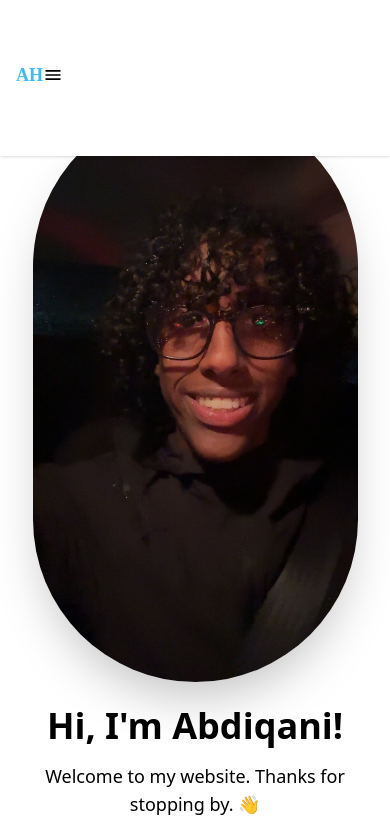
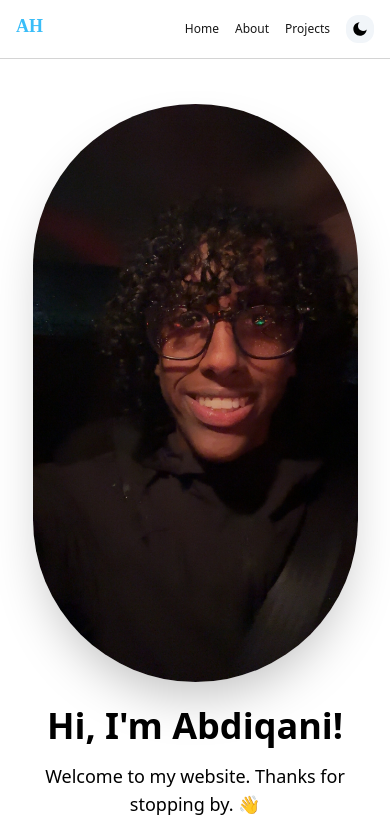
Before and after one commit to Afi223/personal-website, a Next.js app: page / in a window 390 px wide. Shown: the top 829 px of the page. Built offline with nearby package versions, Linux system fonts and the light colour scheme.

Commit message:
Fixed persistent navbar issue

```diff
--- a/components/Navbar.tsx
+++ b/components/Navbar.tsx
@@ -4,7 +4,6 @@ import React, { useEffect, useState } from "react";
 import { Link } from "react-scroll/modules";
 import { useTheme } from "next-themes";
 import { RiMoonFill, RiSunLine } from "react-icons/ri";
-import { IoMdMenu, IoMdClose } from "react-icons/io";
 import "../styles/navbar.css";
 
 interface NavItem {
@@ -20,8 +19,6 @@ const NAV_ITEMS: NavItem[] = [
 
 export default function Navbar() {
   const [mounted, setMounted] = useState(false);
-  const [navbar, setNavbar] = useState(false);
-
   const { systemTheme, theme, setTheme } = useTheme();
   const currentTheme = theme === "system" ? systemTheme : theme;
 
@@ -30,74 +27,54 @@ export default function Navbar() {
   }, []);
 
   return (
-    <header className="fixed top-0 z-50 w-full bg-white shadow dark:bg-stone-900 dark:border-b dark:border-stone-600">
-      <div className="flex items-center justify-between px-4 sm:px-20 py-2 sm:py-4">
+    <header className="fixed top-0 z-50 w-full bg-white dark:bg-stone-900 border-b border-neutral-300 dark:border-stone-600">
+      <div className="flex items-center px-4 sm:px-20 py-3 sm:py-4">
 
         {/* Logo */}
-        <Link to="home">
-          <h2 className="text-lg sm:text-2xl font-bold glitter-text">AH</h2>
+        <Link
+          to="home"
+          smooth
+          duration={500}
+          className="cursor-pointer"
+        >
+          <h2 className="text-lg sm:text-2xl font-bold glitter-text">
+            AH
+          </h2>
         </Link>
 
-        {/* Mobile menu button */}
-        <div className="md:hidden">
-          <button onClick={() => setNavbar(!navbar)}>
-            {navbar ? <IoMdClose size={24} className="sm:block hidden" /> : <IoMdMenu size={24} className="sm:block hidden" />}
-            {navbar ? <IoMdClose size={20} className="sm:hidden block" /> : <IoMdMenu size={20} className="sm:hidden block" />}
-          </button>
-        </div>
-
         {/* Navigation */}
-        <div
-          className={`
-            ml-auto
-            transition-transform transition-opacity
-            duration-700 ease-in-out
-
-            md:flex md:items-center
-            md:opacity-100 md:translate-y-0
-            md:pointer-events-auto
-
-            ${
-              navbar
-                ? "opacity-100 translate-y-0"
-                : "opacity-0 -translate-y-6 pointer-events-none"
-            }
-          `}
-        >
-          <div className="flex flex-col items-center space-y-4 sm:space-y-8 md:flex-row md:space-y-0 md:space-x-6">
-
+        <nav className="flex items-center gap-4 sm:gap-6 ml-auto">
           {NAV_ITEMS.map((item, idx) => (
             <Link
               key={idx}
               to={item.page}
-                onClick={() => setNavbar(false)}
-                className="text-sm sm:text-base text-neutral-900 dark:text-neutral-100 hover:opacity-80 transition"
+              smooth
+              duration={500}
+              className="cursor-pointer text-xs sm:text-sm md:text-base text-neutral-900 dark:text-neutral-100 hover:opacity-80 transition"
             >
               {item.label}
             </Link>
           ))}
 
+          {/* Theme Toggle */}
           {mounted && (
             currentTheme === "dark" ? (
               <button
                 onClick={() => setTheme("light")}
-                  className="bg-slate-100 p-2 rounded-xl hover:scale-110 transition"
+                className="bg-slate-100 p-1.5 sm:p-2 rounded-xl hover:scale-110 transition"
               >
-                  <RiSunLine size={20} className="sm:block hidden text-black" />
-                  <RiSunLine size={16} className="sm:hidden block text-black" />
+                <RiSunLine size={16} className="text-black" />
               </button>
             ) : (
               <button
                 onClick={() => setTheme("dark")}
-                  className="bg-slate-100 p-2 rounded-xl hover:scale-110 transition"
+                className="bg-slate-100 p-1.5 sm:p-2 rounded-xl hover:scale-110 transition"
               >
-                  <RiMoonFill size={20} className="sm:block hidden text-black dark:text-white" />
-                  <RiMoonFill size={16} className="sm:hidden block text-black dark:text-white" />
+                <RiMoonFill size={16} className="text-black dark:text-white" />
               </button>
             )
           )}
-          </div>
-        </div>
+        </nav>
       </div>
     </header>
   );
```
Lines whose indentation alone changed are shown as unchanged.
